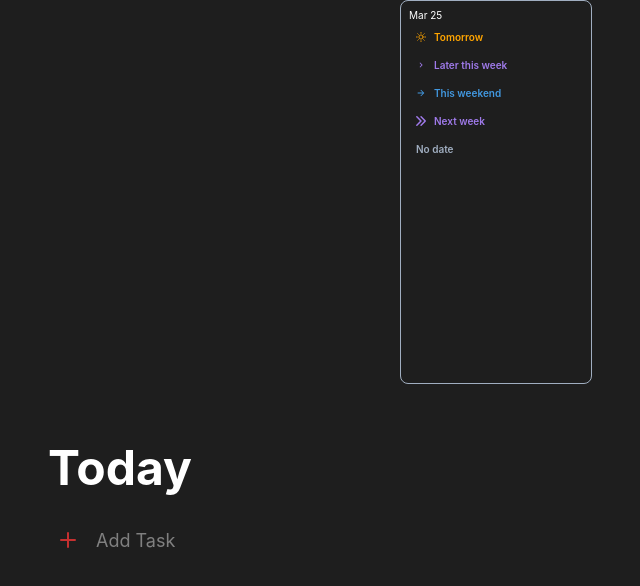
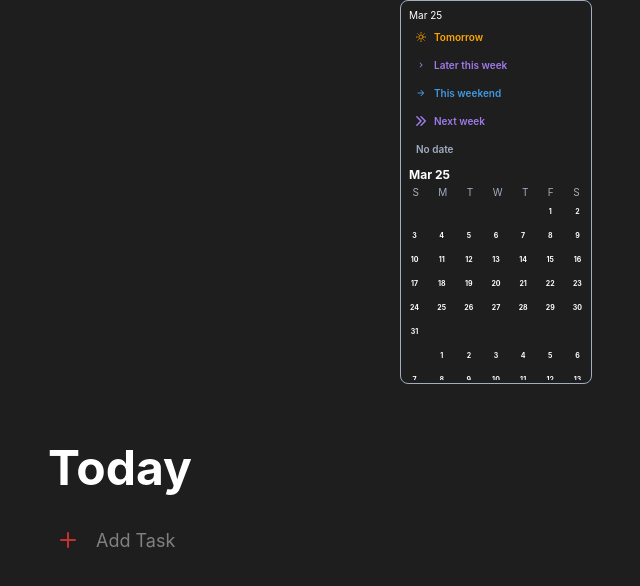
Before and after one commit to brelieu05/todoistclone, a React (Create React App) app: page / in a window 1280 px wide. Shown: the top 586 px of the page, without its empty margins (144-784 px from the left). Built offline with nearby package versions, Linux system fonts and the light colour scheme.

Commit message:
Created Calendar

```diff
--- a/src/App.js
+++ b/src/App.js
@@ -30,7 +30,7 @@ function App() {
 
   return (
     <VStack h='100vh' bg='#1e1e1e'>
-      <Calendar/>
+      <Calendar year={2024}/>
       <Stack pt='10'  w='4xl'>
       <Text fontSize='5xl' as='b' color='white'>Today</Text>
       <ul>
--- a/src/components/Calendar.jsx
+++ b/src/components/Calendar.jsx
@@ -1,31 +1,85 @@
 
-import { Box, Text, Input, Button, VStack} from "@chakra-ui/react";
+import { Box, Text, Input, Button, VStack, HStack, Grid} from "@chakra-ui/react";
 import { useState } from "react";
 import { SunIcon, ArrowRightIcon, ArrowForwardIcon, ChevronRightIcon } from "@chakra-ui/icons";
+import { Global } from '@emotion/react';
 
-function Calendar(){
-    const currentDate = new Date();
-    const dateArray = currentDate.toDateString().split(' ');
-    const month = dateArray[1];
-    const day = dateArray[2];
 
-    const [monthDay, setMonthDay] = useState(month + " " + day)
+function Calendar({year}){
+  const [monthDay, setMonthDay] = useState(new Date());
+  const renderDates = () => {
+    let dates = [];
+    for (let i = 0; i < 12 - monthDay.getMonth(); i++) {
+
+      var firstDayOfMonth = new Date(year, monthDay.getMonth() + i, 1).getDay(); // Get the weekday of the first day
+      var daysInMonth = new Date(year, monthDay.getMonth() + 1 + i, 0).getDate(); // Get the number of days in the current month
+
+      let dayCounter = firstDayOfMonth;
+      // Add placeholders for empty days before the first day of the month
+      for (let i = 0; i < firstDayOfMonth; i++) {
+        dates.push(<Box key={`empty-${i}`} flexBasis='14.28%' />);
+      }
+      // Render actual days
+
+      for (let i = 1; i <= daysInMonth; i++) {
+        dates.push(
+          <Button key={i} textAlign='center' fontSize='7' fontWeight='bold' bg='transparent' color='white' rounded='full' size='xs' >
+            {i}
+          </Button>
+        );
+        dayCounter++
+      }
+
+
+      while(dayCounter % 7 !== 0){
+        dates.push(<Box key={`empty-${daysInMonth + dayCounter}`} flexBasis='14.28%' />);
+        dayCounter++;
+      }
+
+
+    }
+    return dates;
+  };
 
     return(
-        <Box color='white' border='1px solid white' w='48' h='96' borderRadius='lg' borderColor='gray.400'>
-            <Input bg='none' borderRadius='lg' w='48' fontSize='10' pl='2' value={monthDay}/>
+      <Box color='white' border='1px solid white' w='48' h='96' borderRadius='lg' borderColor='gray.400'>
+            <Input bg='none' borderRadius='lg' w='48' fontSize='10' pl='2' value={monthDay.toDateString().split(' ')[1] + " " + monthDay.getDate()} readOnly/>
             <VStack gap='1'>
                 <Button leftIcon={<SunIcon/>} bg='none' color='orange' borderRadius='none' w='48' h='6' justifyContent='flex-start' fontSize='10'>Tomorrow</Button>
                 <Button leftIcon={<ChevronRightIcon/>} bg='none' color='purple.400' borderRadius='none' w='48' h='6' justifyContent='flex-start' fontSize='10'>Later this week</Button>
                 <Button leftIcon={<ArrowForwardIcon/>} bg='none' color='blue.400' borderRadius='none' w='48' h='6' justifyContent='flex-start' fontSize='10'>This weekend</Button>
                 <Button leftIcon={<ArrowRightIcon/>} bg='none' color='purple.400' borderRadius='none' w='48' h='6' justifyContent='flex-start' fontSize='10'>Next week</Button>
                 <Button bg='none' color='gray.400' borderRadius='none' w='48' h='6' justifyContent='flex-start' fontSize='10'>No date</Button>
-
             </VStack>
             <Box>
-
+                <Text pl='2' fontSize='12' as='b'>{monthDay.toDateString().split(' ')[1] + " " + monthDay.getDate()}</Text>
+                <HStack justifyContent='space-evenly'>
+                    <Text fontSize='10' color='gray.400'> S </Text>
+                    <Text fontSize='10' color='gray.400'> M </Text>
+                    <Text fontSize='10' color='gray.400'> T </Text>
+                    <Text fontSize='10' color='gray.400'> W </Text>
+                    <Text fontSize='10' color='gray.400'> T </Text>
+                    <Text fontSize='10' color='gray.400'> F </Text>
+                    <Text fontSize='10' color='gray.400'> S </Text>
+                </HStack>
+                <Global
+                styles={{
+                  // Hide scrollbar while still allowing scrolling
+                  '.scrollable-container': {
+                    overflow: 'auto',
+                    scrollbarWidth: 'none', // Firefox
+                    '-ms-overflow-style': 'none', // IE 10+
+                    '&::-webkit-scrollbar': {
+                      display: 'none', // Chrome, Safari, Opera
+                    },
+                  },
+                }}
+              />
+                <Grid templateColumns='repeat(7, 1fr)'justifyContent='space-evenly' className="scrollable-container" maxHeight="180px">
+                  {renderDates()}
+                </Grid>
             </Box>
-        </Box>
+      </Box>
     );
 }
 
```
